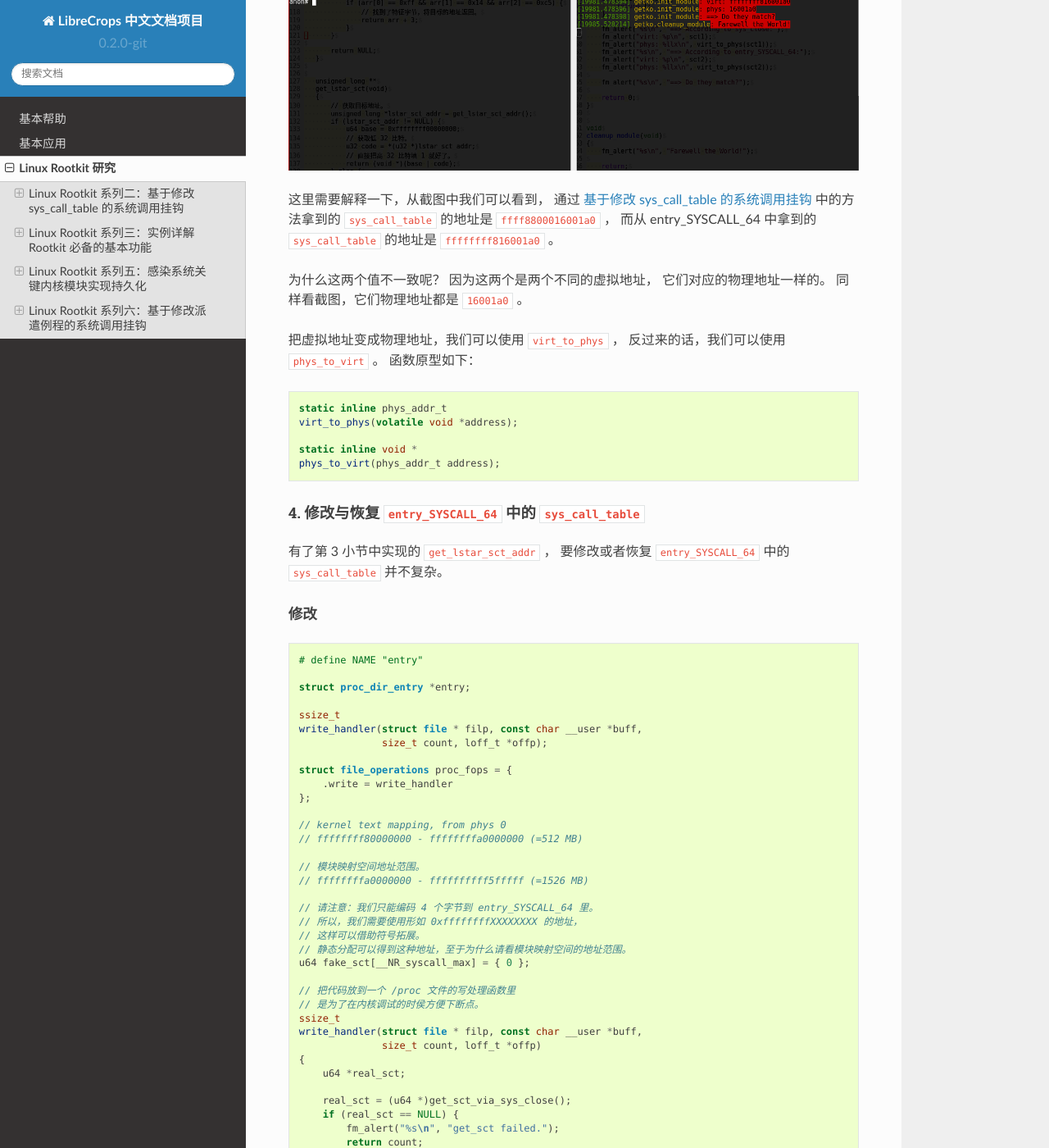
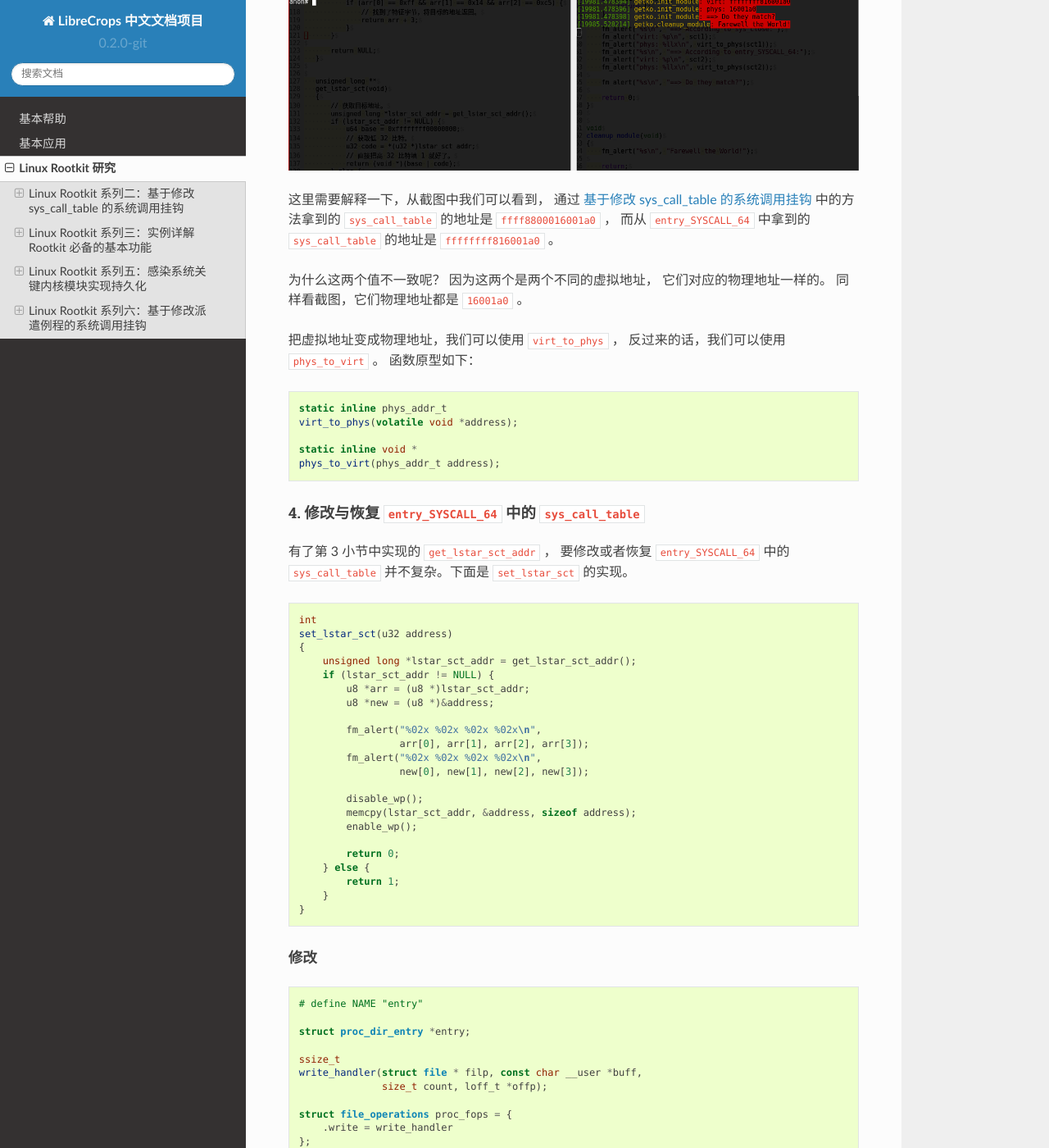
Before and after one commit to LibreCrops/docs-conquer-the-universe, a Sphinx documentation site: the page built from source/rootkit.rst, in a window 1280 px wide and 1400 px high, scrolled down 45736 px. Shown: the whole window at 82% size. Built offline with Sphinx 7.4.7 and the Read the Docs theme 2.0.0, drawn with Linux system fonts in a browser that asks for light colours; formulas are drawn with MathJax 3; some of the changed text lies outside the part shown.

Commit message:
Minor Fixes: Proofread.

```diff
--- a/source/rootkit.rst
+++ b/source/rootkit.rst
@@ -2422,7 +2422,7 @@ https://github.com/NoviceLive/research-rootkit。
 我们使用 ``ff 14 c5`` 作为特征字节搜索
 ``entry_SYSCALL_64`` 的机器码，
 然后读出 4 个字节的 ``sys_call_table`` 的地址，
-符号拓展到 64 比特，
+符号拓展到 64 比特：
 因为它的符号位是 1，我们可以简单的将高 32 比特补成 1 就好了。
 
 请看代码。
@@ -2479,7 +2479,7 @@ https://github.com/NoviceLive/research-rootkit。
 通过 `基于修改 sys_call_table 的系统调用挂钩`_
 中的方法拿到的 ``sys_call_table`` 的地址是
 ``ffff8800016001a0`` ，
-而从 entry_SYSCALL_64 中拿到的 ``sys_call_table`` 的地址是
+而从 ``entry_SYSCALL_64`` 中拿到的 ``sys_call_table`` 的地址是
 ``ffffffff816001a0`` 。
 
 为什么这两个值不一致呢？
@@ -2504,7 +2504,32 @@ https://github.com/NoviceLive/research-rootkit。
 
 有了第 3 小节中实现的 ``get_lstar_sct_addr`` ，
 要修改或者恢复 ``entry_SYSCALL_64`` 中的 ``sys_call_table``
-并不复杂。
+并不复杂。下面是 ``set_lstar_sct`` 的实现。
+
+.. code-block:: c
+
+   int
+   set_lstar_sct(u32 address)
+   {
+       unsigned long *lstar_sct_addr = get_lstar_sct_addr();
+       if (lstar_sct_addr != NULL) {
+           u8 *arr = (u8 *)lstar_sct_addr;
+           u8 *new = (u8 *)&address;
+
+           fm_alert("%02x %02x %02x %02x\n",
+                    arr[0], arr[1], arr[2], arr[3]);
+           fm_alert("%02x %02x %02x %02x\n",
+                    new[0], new[1], new[2], new[3]);
+
+           disable_wp();
+           memcpy(lstar_sct_addr, &address, sizeof address);
+           enable_wp();
+
+           return 0;
+       } else {
+           return 1;
+       }
+   }
 
 修改
 ****
@@ -2533,7 +2558,7 @@ https://github.com/NoviceLive/research-rootkit。
    // 所以，我们需要使用形如 0xffffffffXXXXXXXX 的地址，
    // 这样可以借助符号拓展。
    // 静态分配可以得到这种地址，至于为什么请看模块映射空间的地址范围。
-   u64 fake_sct[__NR_syscall_max] = { 0 };
+   u64 fake_sct[__NR_syscall_max + 1] = { 0 };
 
    // 把代码放到一个 /proc 文件的写处理函数里
    // 是为了在内核调试的时侯方便下断点。
```
Also changed, not shown: other parts of source/rootkit.rst (+4 -4 lines).
